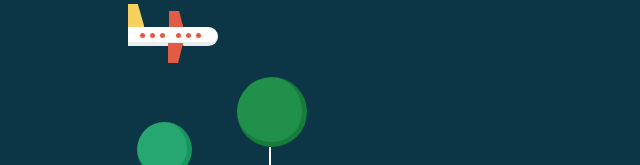
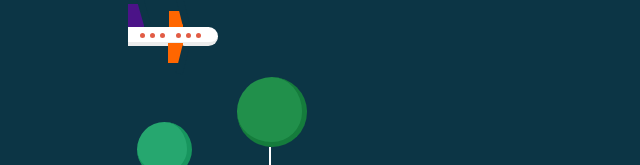
Before and after one commit to TroyGottier/TroyGottier.github.io, a website: page index.html in a window 1280 px wide. Shown: the part 2177-2342 px from the top of the page, 0-640 px from the left. Drawn offline with nearby package versions, Linux system fonts and the light colour scheme.

Commit message:
changed colors of the plane to match fedex colors

```diff
--- a/scss/site/_footer.scss
+++ b/scss/site/_footer.scss
@@ -329,7 +329,7 @@ footer {
 				right: 70%;
 			}
 			&__wing-1 {
-				background: #E25C45;
+				background: #FF6600;
 				width: 15px;
 				height: 20px;
 				top: 84%;
@@ -350,7 +350,7 @@ footer {
 				bottom: 100%;
 				height: 16px;
 				width: 14px;
-				background: #E25C45;
+				background: #FF6600;
 				position: absolute;
 				right: 35px;
 				transform: scaleY(-1);
@@ -366,7 +366,7 @@ footer {
 				}
 			}
 			&__tail {
-				background: #F6D160;
+				background: #4B1388;
 				width: 16px;
 				height: 23px;
 				bottom: 100%;
```
Also changed, not shown: stylesheets/css.css.
